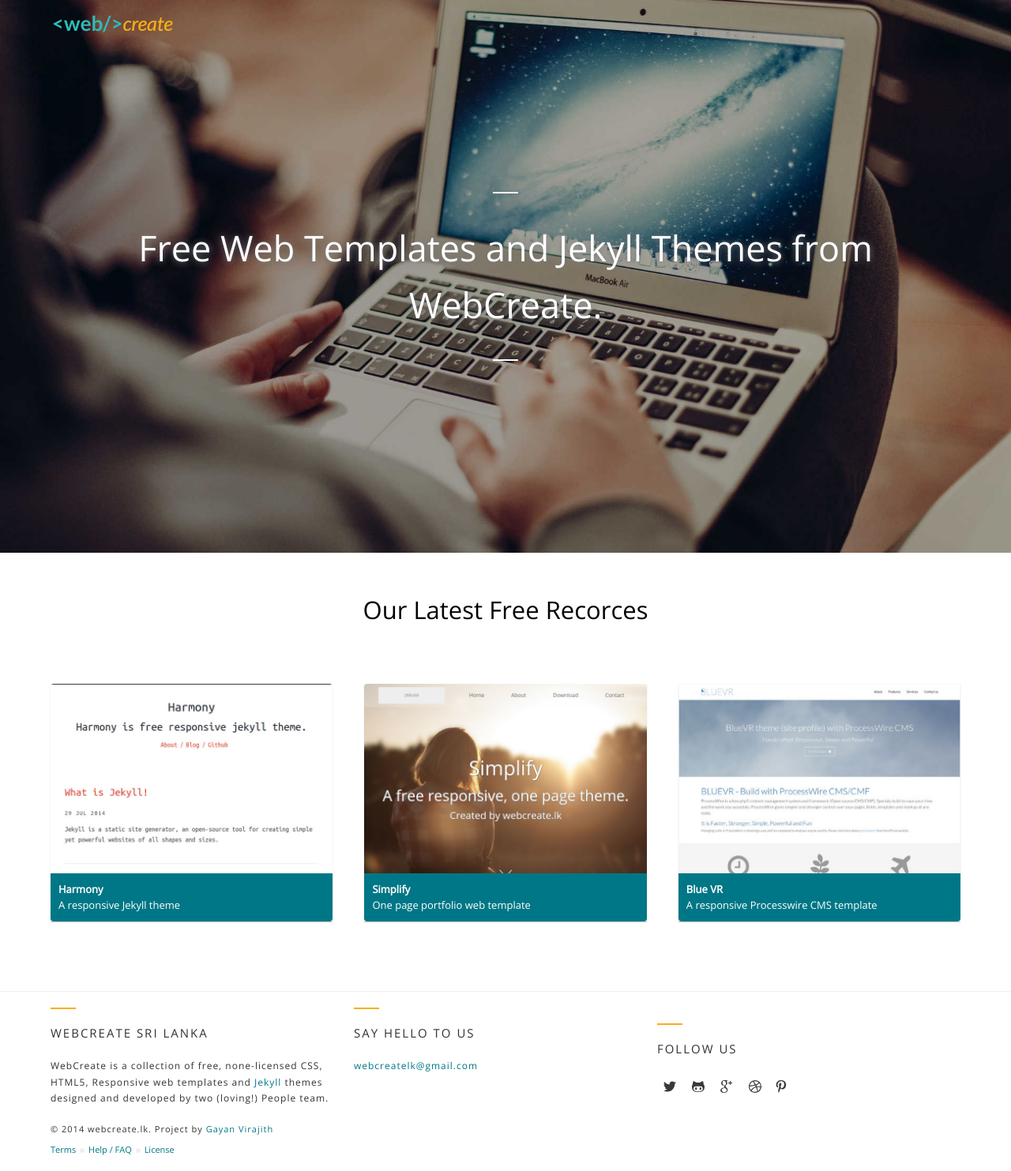
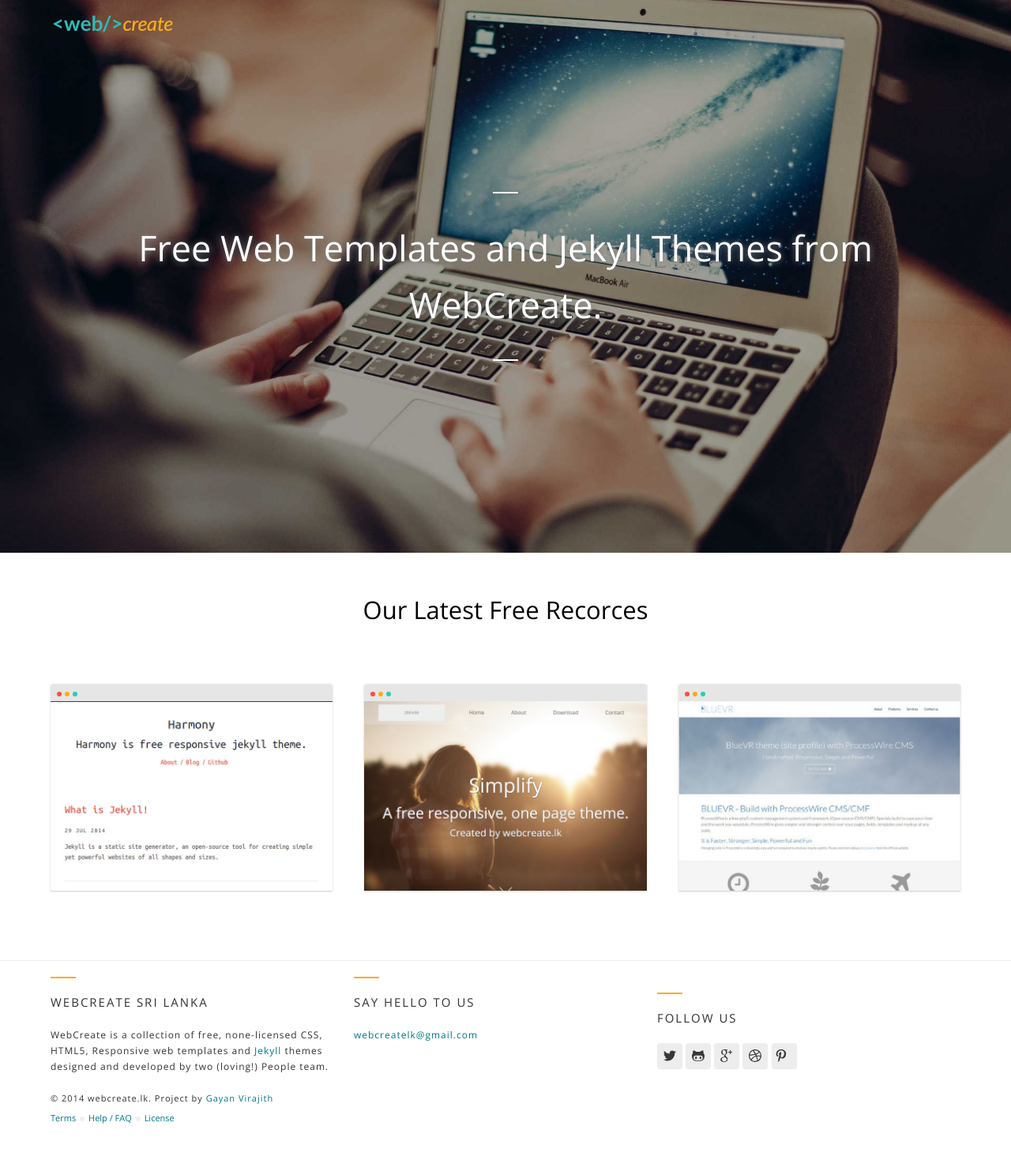
Before and after one commit to web-create/web-create.github.io, a Jekyll site: the page built from index.html, in a window 1280 px wide. Shown: the whole page at 79% size. Built offline with Jekyll 4.4.1, drawn with Linux system fonts in a browser that asks for light colours; nearby versions of some CDN libraries; after the commit the page ends 1443 px from its top, so only the background shows below that.

Commit message:
Added a frame to thumbnail with three dots
Made footer panel display:none;

```diff
--- a/assets/css/_sass/partials/_variables.scss
+++ b/assets/css/_sass/partials/_variables.scss
@@ -10,8 +10,12 @@ $color-3: #717171;
 $color-4: #333333;
 $color-5: #efefef;
 $color-6: #007786;
+$color-7: #E6E6E6;
 
+
+// Footer panel
 $footer-bg: #003366;
+$footer-bg: #E6E6E6;
 $footer-bg: $color-white;
 $footer-fg: $color-4;
 
--- a/assets/css/main.scss
+++ b/assets/css/main.scss
@@ -451,16 +451,43 @@ div.hero-unit {
 
   article {
     margin-bottom: 1.5em;
-    box-shadow: 0 1px 1px rgba($color-black, .2);
+    box-shadow: 0 1px 2px rgba($color-black, .2);
+
+    .frame {
+      background-color: $color-7;
+      height: 7px;
+      padding: 10px 8px 12px 8px;
+      -webkit-border-radius: .25em .25em 0 0;
+      border-radius: .25em .25em 0 0;
+      display: block;
+      width: 100%;
+    }
+
+    .frame .dots {
+      float: left;
+      height: 6px;
+      width: 6px;
+      background-color: #BDBDBD;
+      margin-right: 4px;
+      -webkit-border-radius: 50%;
+      -moz-border-radius: 50%;
+      border-radius: 50%;
+
+      &:nth-child(1) { background-color:#FF4E3D; }
+      &:nth-child(2) { background-color: $color-2; }
+      &:nth-child(3) { background-color: $color-1; }
+    }
+
     img {
       width: 100%;
       display: block;
-      -webkit-border-radius: .25em .25em 0 0;
-      border-radius: .25em .25em 0 0;
+      // -webkit-border-radius: .25em .25em 0 0;
+      // border-radius: .25em .25em 0 0;
       @include transition(opacity, 0.2s);
     }
 
     footer {
+      display: none;
       background-color: $color-6;
       padding: 10px;
       -webkit-border-radius: 0 0 .25em .25em ;
@@ -472,10 +499,10 @@ div.hero-unit {
       @include transition(all, 0.2s);
       text-decoration: none;
       &:hover, &:focus, &:active {
-        opacity: .8;
-        img {
-          opacity: .9;
-        }
+        // opacity: .8;
+        // img {
+          // opacity: .9;
+        // }
       }
     }
 
@@ -633,12 +660,15 @@ div.hero-unit {
         li > a {
             width: 32px;
             height: 32px;
-            background-color: rgba(239, 239, 239, 0);
+            background-color: rgba($color-7, .7);
             background-image: url("./images/socials-icons.svg");
             background-size: 224px 64px;
             border-radius: 0.25em;
             @include transition(background-color 0.2s);
             border-bottom: none;
+            -webkit-box-shadow: 0 1px 1px rgba(0, 0, 0, 0.1);
+            -moz-box-shadow: 0 1px 1px rgba(0, 0, 0, 0.1);
+            box-shadow: 0 1px 1px rgba(0, 0, 0, 0.1);
 
             &:hover, &:focus, &:active {
               background-color: $color-6;
--- a/index.html
+++ b/index.html
@@ -10,6 +10,11 @@ layout: default
 </div>
 <div class="wc-gallery-container">
 	<article>
+		<div class="frame">
+			<span class="dots"></span>
+			<span class="dots"></span>
+			<span class="dots"></span>
+		</div>
 		<div class="content">
 			<a href="#0"><img src="{{ site.baseurl }}thumbnails/harmony-thumb.jpg"></a>
 		</div>
@@ -20,6 +25,11 @@ layout: default
 	</article>
 
 	<article>
+		<div class="frame">
+			<span class="dots"></span>
+			<span class="dots"></span>
+			<span class="dots"></span>
+		</div>
 		<div class="content">
 			<a href="#0"><img src="{{ site.baseurl }}thumbnails/simplify-thumb.png"></a>
 		</div>
@@ -30,6 +40,11 @@ layout: default
 	</article>
 
 	<article>
+		<div class="frame">
+			<span class="dots"></span>
+			<span class="dots"></span>
+			<span class="dots"></span>
+		</div>
 		<div class="content">
 			<a href="#0"><img src="{{ site.baseurl }}thumbnails/blue-vr-thmb.jpg"></a>
 		</div>
```
